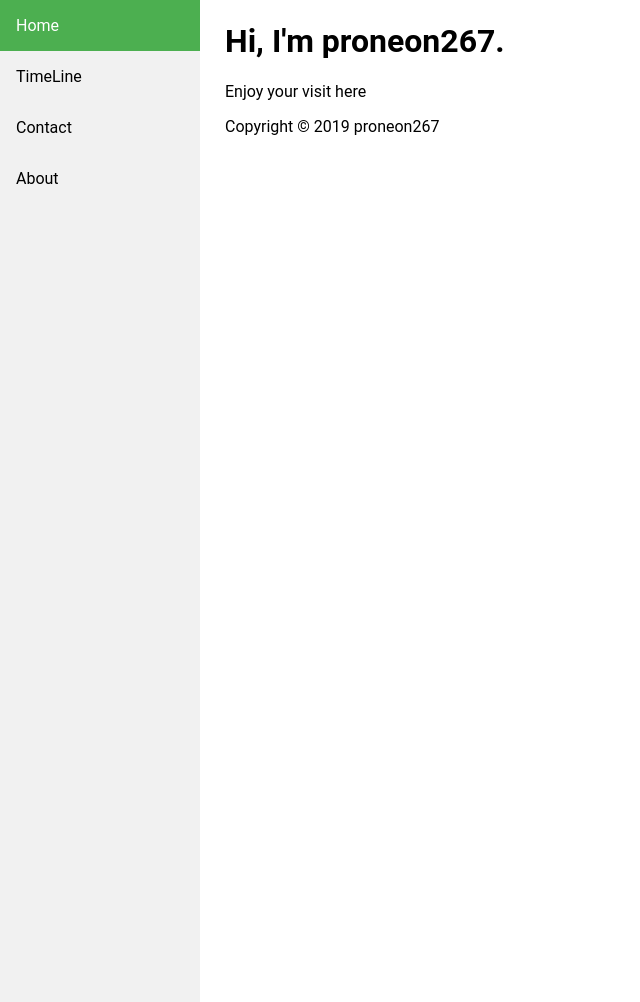
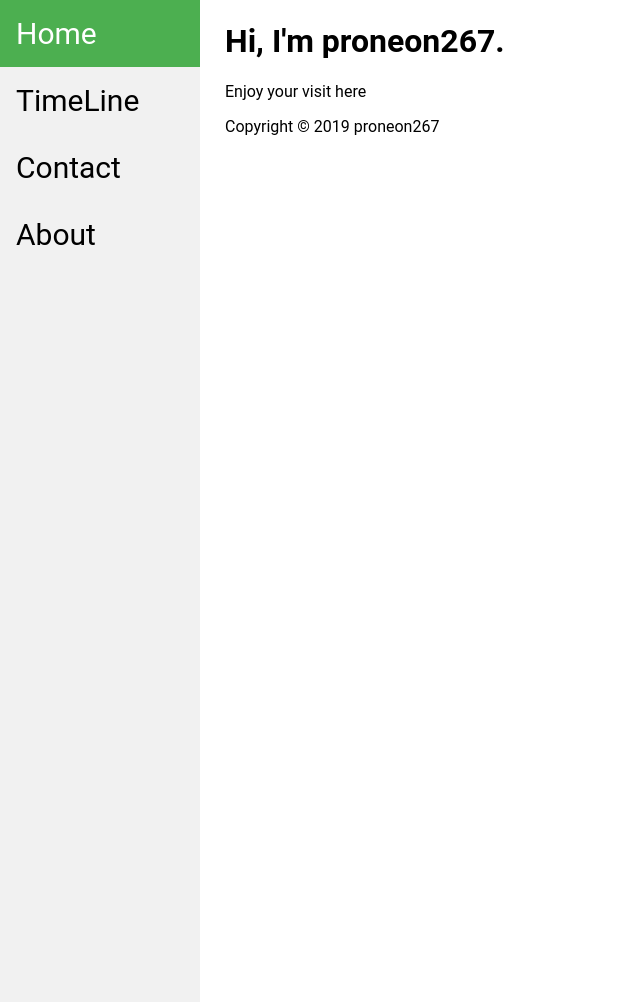
Before and after one commit to proneon267/proneon267.github.io, a Jekyll site: the page built from index.html, in a window 1280 px wide and 1002 px high. Shown: the whole window, without its empty margins (0-640 px from the left). Built offline with Jekyll 4.4.1, drawn with Linux system fonts in a browser that asks for light colours.

Commit message:
Update default.html

```diff
--- a/_layouts/default.html
+++ b/_layouts/default.html
@@ -17,6 +17,7 @@
         position: fixed;
         height: 100%;
         overflow: auto;
+	font-size:30px;
       }
 
       .sidebar a {
@@ -95,7 +96,7 @@
       <a id="contact" class=" {{ page.contactstatus }} " href=" {{ page.contact }} ">Contact</a>
       <a href="#about">About</a>
       <a href="javascript:void(0);" class="icon" onclick="myFunction()">
-    <i style="font-size: 25px;">&#9776;</i>
+      <i>&#9776;</i>
   </a>
     </div>
 
```
